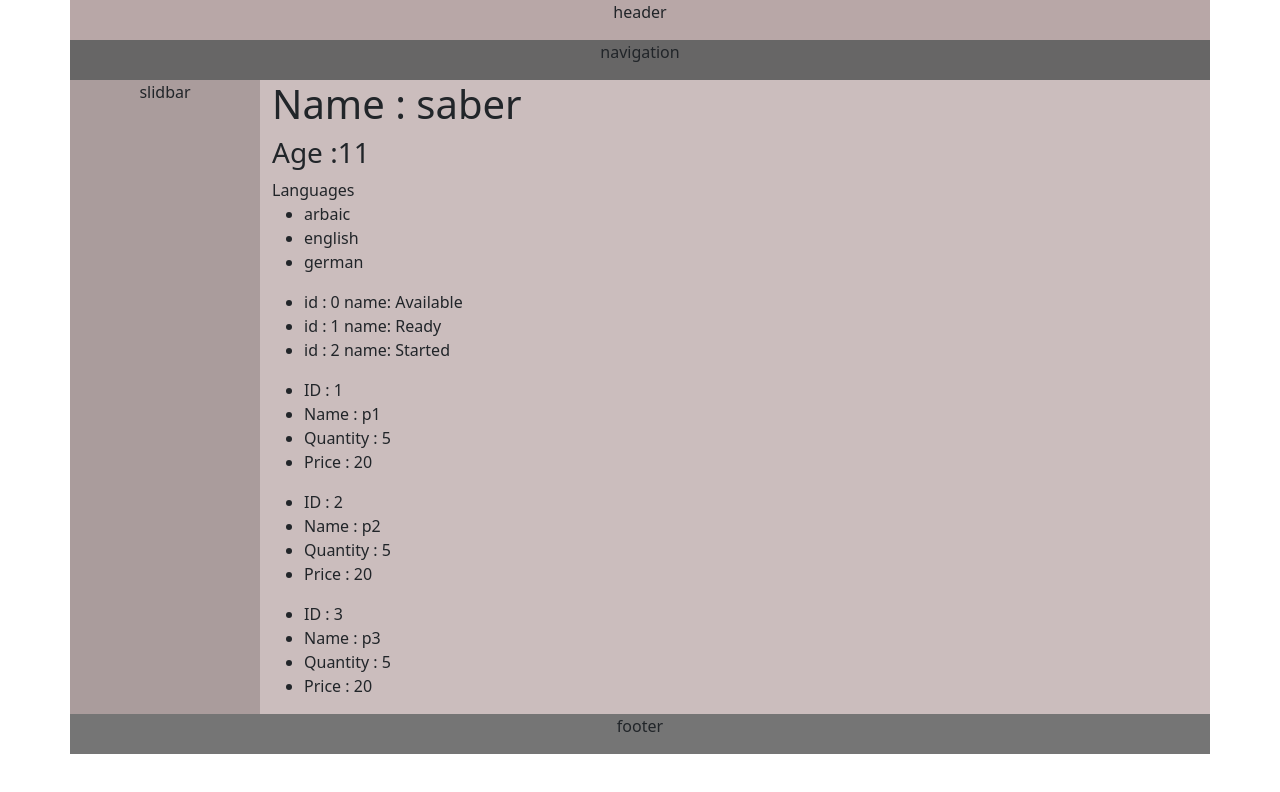
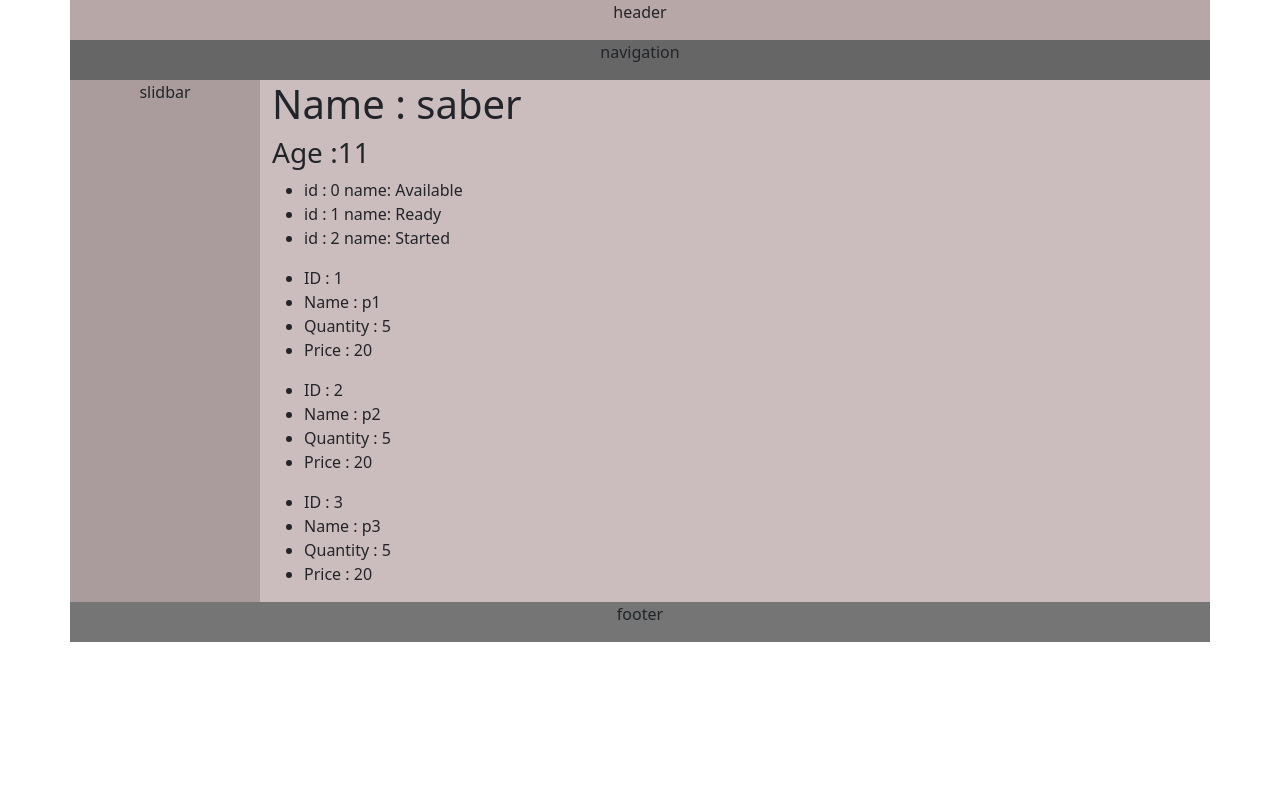
Before and after one commit to SaberGomaa/Angular-Practise, an Angular app: page / in a window 1280 px wide. Shown: the top 792 px of the page. Built offline with nearby package versions, Linux system fonts and the light colour scheme.

Commit message:
Interfaces

```diff
--- /dev/null
+++ b/src/app/Interfaces/IProduct.ts
@@ -0,0 +1,6 @@
+export interface IProduct {
+    Id:number
+    Name : string
+    Quantity : number
+    Price : number
+  }
--- a/src/app/components/home/home.component.html
+++ b/src/app/components/home/home.component.html
@@ -1,9 +1,5 @@
 <h1>Name : {{name}}</h1>
 <h3>Age :{{age}}</h3>
-<label>Languages</label>
-<ul>
-    <li *ngFor="let a of lang; " >{{ a }}</li>
-</ul>
 
 <ul>
     <li *ngFor="let item of userTestStatus">id : {{item.id}} name: {{item.name}}</li>
--- a/src/app/components/home/home.component.ts
+++ b/src/app/components/home/home.component.ts
@@ -1,11 +1,6 @@
 import { Component, OnInit } from '@angular/core';
+import { IProduct } from 'src/app/Interfaces/IProduct';
 
-export interface IProduct {
-  Id:number
-  Name : string
-  Quantity : number
-  Price : number
-}
 
 @Component({
   selector: 'home',
@@ -25,8 +20,6 @@ export class HomeComponent{
 
   ]
 
-  lang = ['arbaic','english','german'];
-
   userTestStatus = [
     { "id": 0, "name": "Available" },
     { "id": 1, "name": "Ready" },
```
